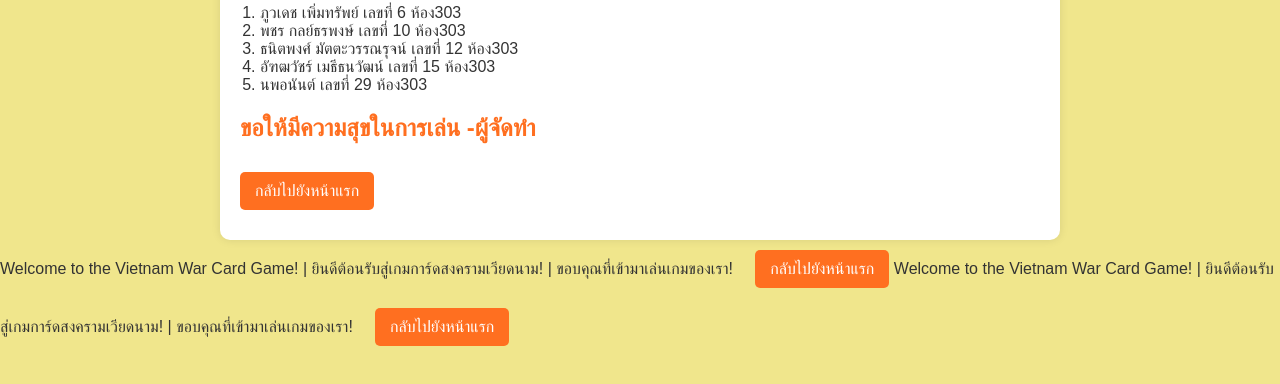
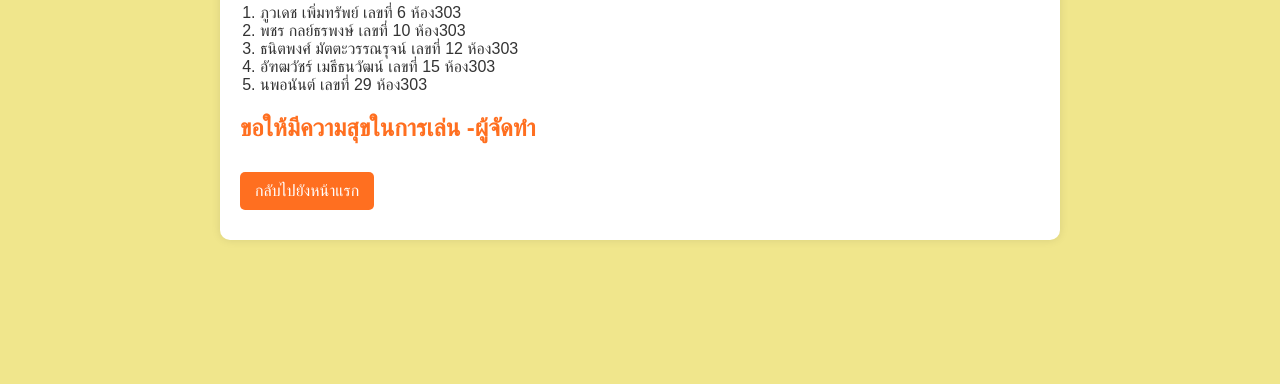
Before and after one commit to javacute/vietnam69war, a plain HTML site: page if.html in a window 1280 px wide. Shown: the part 96-480 px from the top of the page. Drawn offline with Linux system fonts and the light colour scheme.

Commit message:
Update if.html

```diff
--- a/if.html
+++ b/if.html
@@ -19,12 +19,6 @@
         <h2>ขอให้มีความสุขในการเล่น -ผู้จัดทำ</h2>
         <a href="index.html" class="button">กลับไปยังหน้าแรก</a>
     </div>
-    <div class="marquee-container">
-        <div class="marquee">
-            <span>Welcome to the Vietnam War Card Game! |  ยินดีต้อนรับสู่เกมการ์ดสงครามเวียดนาม! | ขอบคุณที่เข้ามาเล่นเกมของเรา! &nbsp;&nbsp;&nbsp; <a href="index.html" class="button">กลับไปยังหน้าแรก</a> </span>
-            <span>Welcome to the Vietnam War Card Game! |  ยินดีต้อนรับสู่เกมการ์ดสงครามเวียดนาม! | ขอบคุณที่เข้ามาเล่นเกมของเรา! &nbsp;&nbsp;&nbsp; <a href="index.html" class="button">กลับไปยังหน้าแรก</a></span>
-        </div>
-    </div>
 
 </body>
 </html>
```
